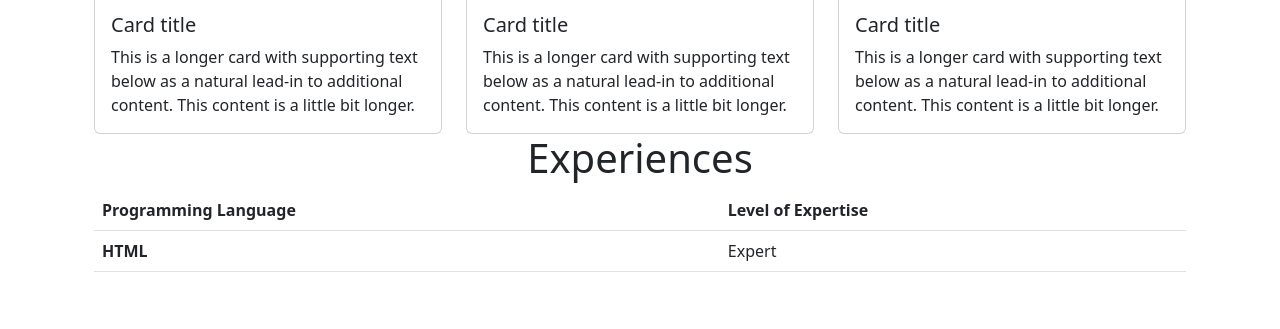
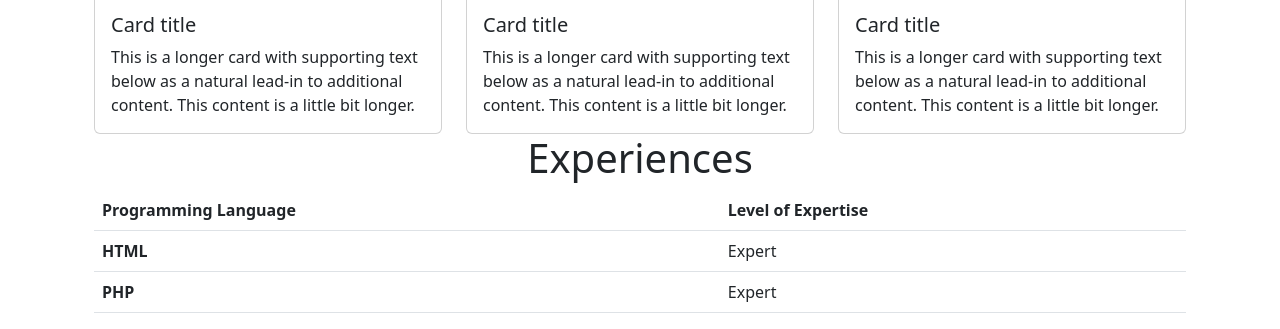
Before and after one commit to skylake28/bootstrap, a website: page index.html in a window 1280 px wide. Shown: the part 680-1009 px from the top of the page. Before the commit the page ends 968 px from the top, so only its background shows below. Drawn offline with nearby package versions, Linux system fonts and the light colour scheme.

Commit message:
Update index.html

```diff
--- a/index.html
+++ b/index.html
@@ -89,6 +89,10 @@
                 <th scope="row">HTML</th>
                 <td colspan="2">Expert</td>
               </tr>
+              <tr>
+                <th scope="row">PHP</th>
+                <td colspan="2">Expert</td>
+              </tr>
             </tbody>
           </table>
 
```
